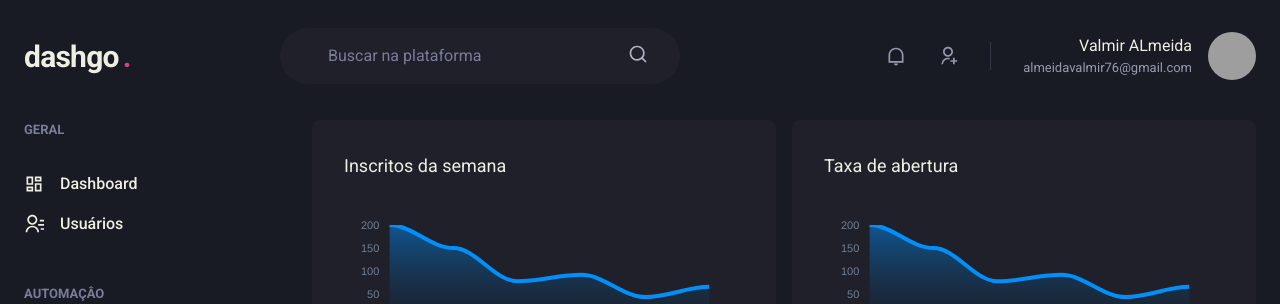
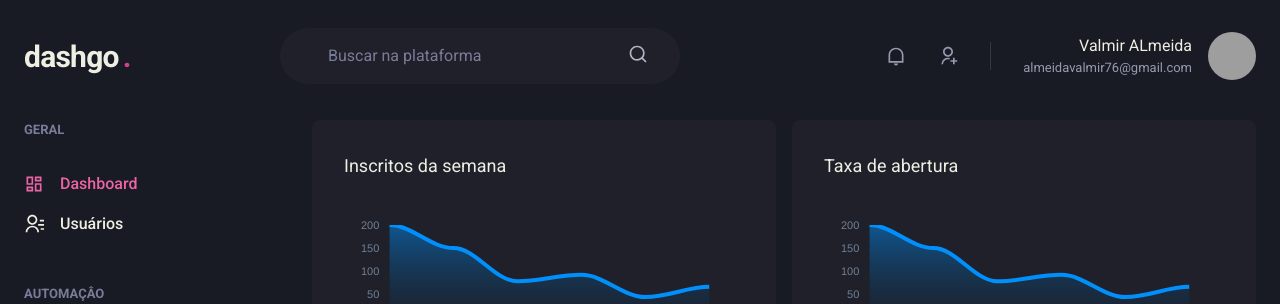
Before and after one commit to valmir1227/React-Chakra-Dashboard, a Next.js app: page /dashboard in a window 1280 px wide. Shown: the top 304 px of the page. Built offline with nearby package versions, Linux system fonts and the light colour scheme; grey boxes are pictures that could not be loaded.

Commit message:
:heavy_plus_sign: ActiveLink

```diff
--- /dev/null
+++ b/src/components/ActiveLink.tsx
@@ -0,0 +1,36 @@
+import Link, { LinkProps } from "next/link";
+import { useRouter } from "next/router";
+import { cloneElement, ReactElement } from "react";
+
+interface ActiveLinkProps extends LinkProps {
+  children: ReactElement;
+  shoulMatchExactHref?: boolean;
+}
+
+export default function ActiveLink({
+  children,
+  shoulMatchExactHref = false,
+  ...rest
+}: ActiveLinkProps) {
+  const { asPath } = useRouter();
+  let isActive = false;
+
+  if (shoulMatchExactHref && (asPath === rest.href || asPath === rest.as)) {
+    isActive = true;
+  }
+
+  if (
+    !shoulMatchExactHref &&
+    (asPath.startsWith(String(rest.href)) || asPath.startsWith(String(rest.as)))
+  ) {
+    isActive = true;
+  }
+
+  return (
+    <Link {...rest}>
+      {cloneElement(children, {
+        color: isActive ? "pink.400" : "gray.50",
+      })}
+    </Link>
+  );
+}
--- a/src/components/Sidebar/NavLink.tsx
+++ b/src/components/Sidebar/NavLink.tsx
@@ -7,6 +7,7 @@ import {
 
 import Link from "next/link";
 import { ElementType } from "react";
+import ActiveLink from "../ActiveLink";
 
 interface NavLinkProps extends ChakraLinkProps {
   icon: ElementType;
@@ -21,13 +22,13 @@ export default function NavLink({
   ...rest
 }: NavLinkProps) {
   return (
-    <Link href={href} passHref>
+    <ActiveLink href={href} passHref>
       <ChakraLink display="flex" alignItems="center" {...rest}>
         <Icon as={icon} fontSize="20" />
         <Text ml="4" fontWeight="medium">
           {children}
         </Text>
       </ChakraLink>
-    </Link>
+    </ActiveLink>
   );
 }
--- a/src/pages/dashboard.tsx
+++ b/src/pages/dashboard.tsx
@@ -70,7 +70,7 @@ export default function dashboard() {
           minChildWidth="320px"
           alignItems="flex-start"
         >
-          <Box p={["6", "8"]} bg="gray.800" borderRadius={8}>
+          <Box p={["6", "8"]} bg="gray.800" borderRadius={8} overflowX="hidden">
             <Text fontSize="lg" mb="4">
               Inscritos da semana
             </Text>
@@ -81,7 +81,7 @@ export default function dashboard() {
               height={160}
             ></Chart>
           </Box>
-          <Box p="8" bg="gray.800" borderRadius={8}>
+          <Box p="8" bg="gray.800" borderRadius={8} overflowX="hidden">
             <Text fontSize="lg" mb="4">
               Taxa de abertura
             </Text>
```
